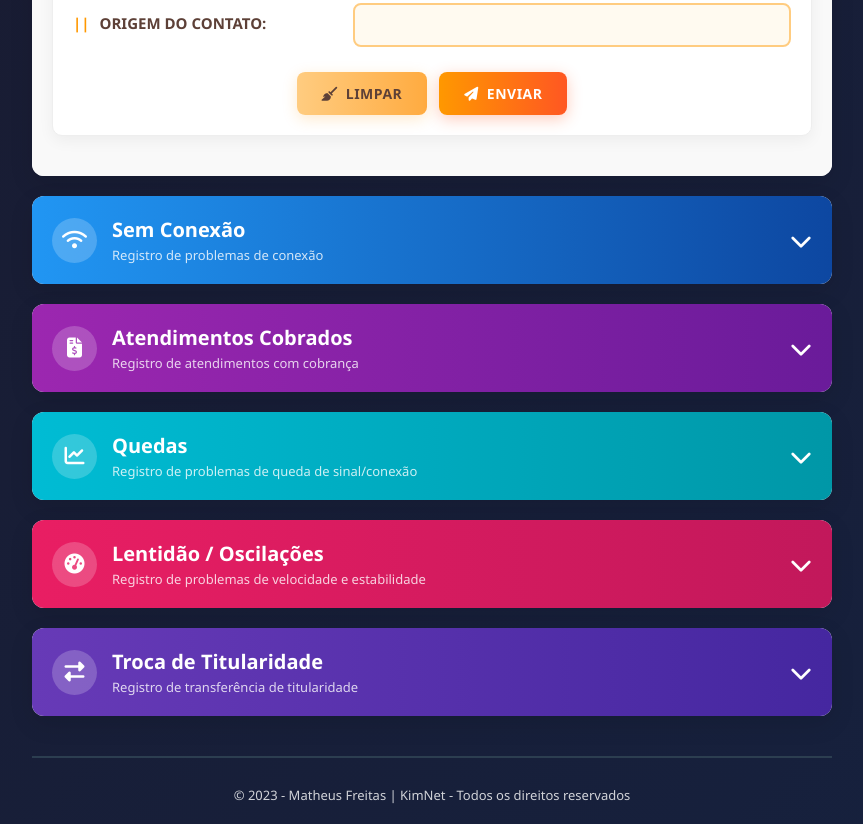
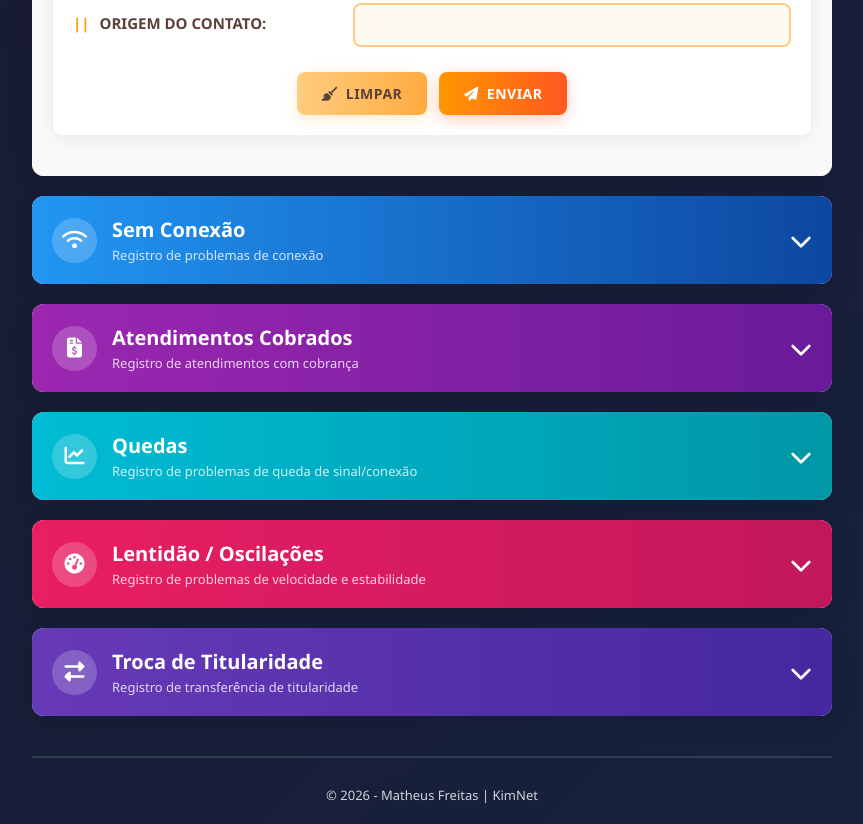
Before and after one commit to mthf27/dashboardMK, a plain HTML site: page index.html in a window 1280 px wide. Shown: the part 747-1571 px from the top of the page, without its empty margins (208-1071 px from the left). Drawn offline with Linux system fonts and the light colour scheme.

Commit message:
Update index.html

```diff
--- a/index.html
+++ b/index.html
@@ -1238,7 +1238,7 @@
 
         <footer class="dashboard-footer">
             <div class="copyright">
-                © 2023 - Matheus Freitas | KimNet - Todos os direitos reservados
+                © 2026 - Matheus Freitas | KimNet
             </div>
         </footer>
     </div>
```
